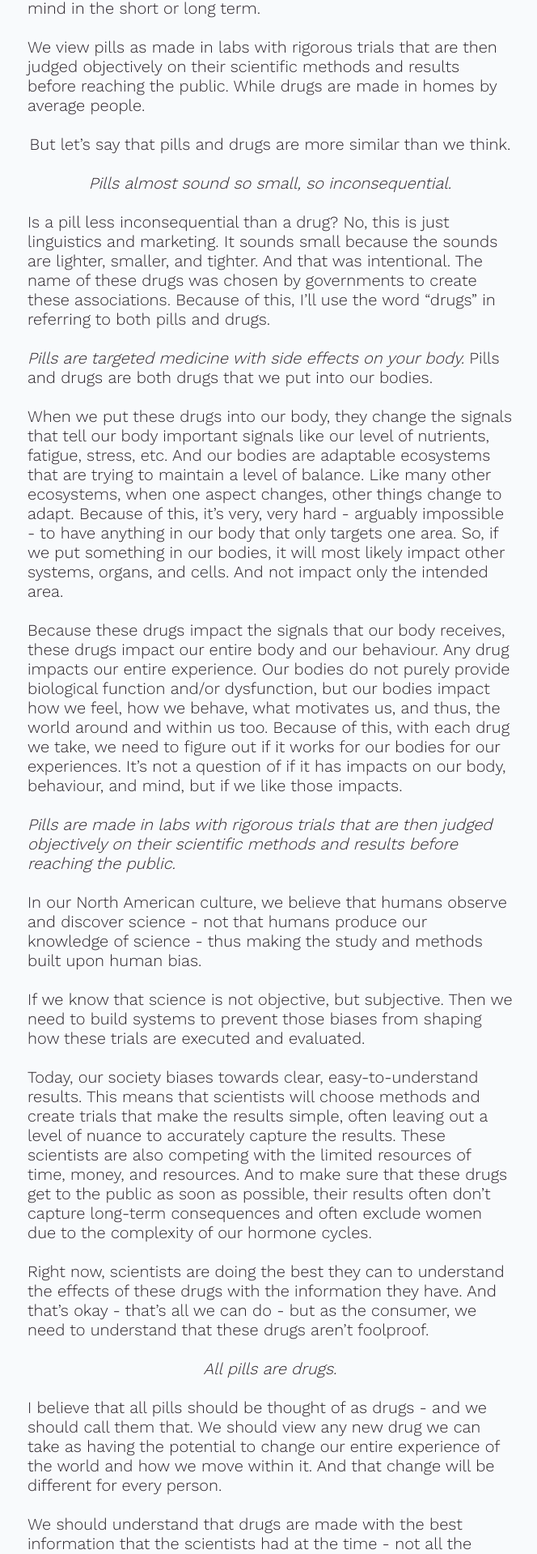
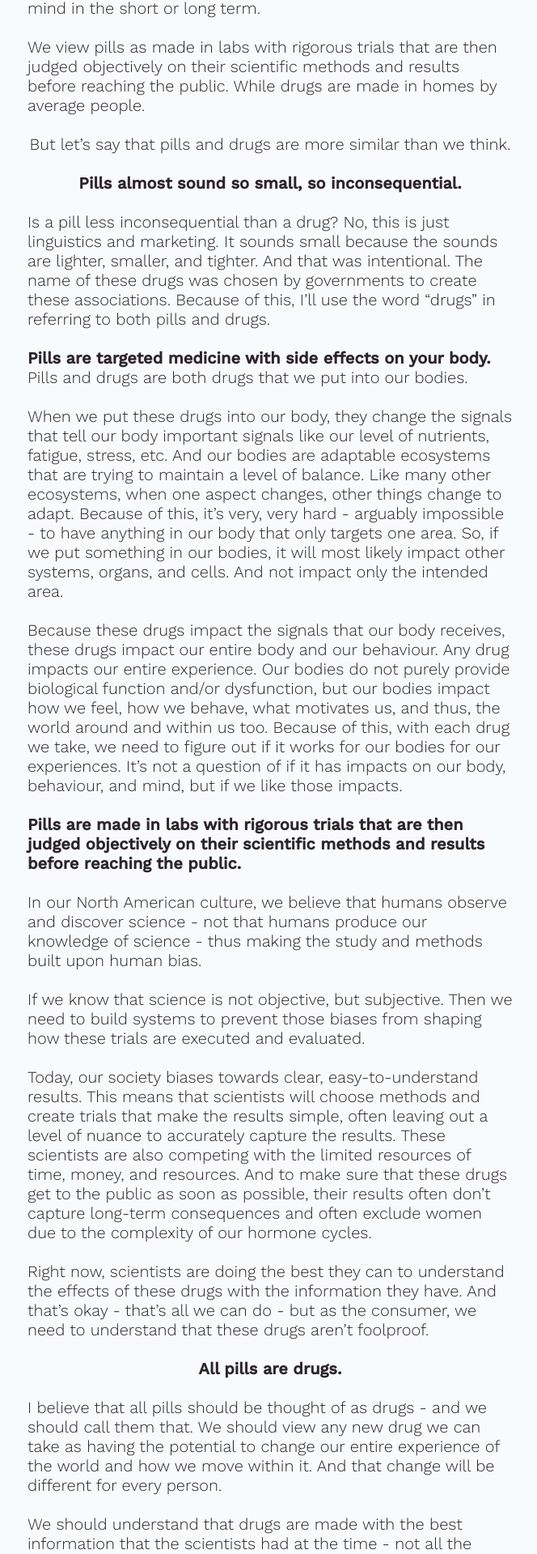
Before and after one commit to shannawn/shannonaw, a Jekyll site: the page built from brain-doodles/pills-vs-drugs.md, in a window 1280 px wide. Shown: the part 680-2599 px from the top of the page at 81% size, without its empty margins (306-970 px from the left). Built offline with Jekyll 4.4.1, drawn with Linux system fonts in a browser that asks for light colours; our own code applies the rules of GitHub Pages for plain Markdown files.

```diff
--- a/brain-doodles/pills-vs-drugs.md
+++ b/brain-doodles/pills-vs-drugs.md
@@ -17,11 +17,11 @@ We view pills as made in labs with rigorous trials that are then judged objectiv
 
 But let’s say that pills and drugs are more similar than we think.
 
-*Pills almost sound so small, so inconsequential.*
+**Pills almost sound so small, so inconsequential.**
 
 Is a pill less inconsequential than a drug? No, this is just linguistics and marketing. It sounds small because the sounds are lighter, smaller, and tighter. And that was intentional. The name of these drugs was chosen by governments to create these associations. Because of this, I’ll use the word “drugs” in referring to both pills and drugs.
 
-*Pills are targeted medicine with side effects on your body.*
+**Pills are targeted medicine with side effects on your body.**
 Pills and drugs are both drugs that we put into our bodies.
 
 When we put these drugs into our body, they change the signals that tell our body important signals like our level of nutrients, fatigue, stress, etc. And our bodies are adaptable ecosystems that are trying to maintain a level of balance. Like many other ecosystems, when one aspect changes, other things change to adapt. Because of this, it’s very, very hard - arguably impossible - to have anything in our body that only targets one area. So, if we put something in our bodies, it will most likely impact other systems, organs, and cells. And not impact only the intended area.
@@ -29,7 +29,7 @@ When we put these drugs into our body, they change the signals that tell our bod
 Because these drugs impact the signals that our body receives, these drugs impact our entire body and our behaviour. Any drug impacts our entire experience. Our bodies do not purely provide biological function and/or dysfunction, but our bodies impact how we feel, how we behave, what motivates us, and thus, the world around and within us too.
 Because of this, with each drug we take, we need to figure out if it works for our bodies for our experiences. It’s not a question of if it has impacts on our body, behaviour, and mind, but if we like those impacts.
 
-*Pills are made in labs with rigorous trials that are then judged objectively on their scientific methods and results before reaching the public.*
+**Pills are made in labs with rigorous trials that are then judged objectively on their scientific methods and results before reaching the public.**
 
 In our North American culture, we believe that humans observe and discover science - not that humans produce our knowledge of science - thus making the study and methods built upon human bias.
 
@@ -39,7 +39,7 @@ Today, our society biases towards clear, easy-to-understand results. This means
 
 Right now, scientists are doing the best they can to understand the effects of these drugs with the information they have. And that’s okay - that’s all we can do - but as the consumer, we need to understand that these drugs aren’t foolproof.
 
-*All pills are drugs.*
+**All pills are drugs.**
 
 I believe that all pills should be thought of as drugs - and we should call them that. We should view any new drug we can take as having the potential to change our entire experience of the world and how we move within it. And that change will be different for every person.
 
```
Also changed, not shown: brain-doodles/not-a-man.md (added, +24 -0 lines).
